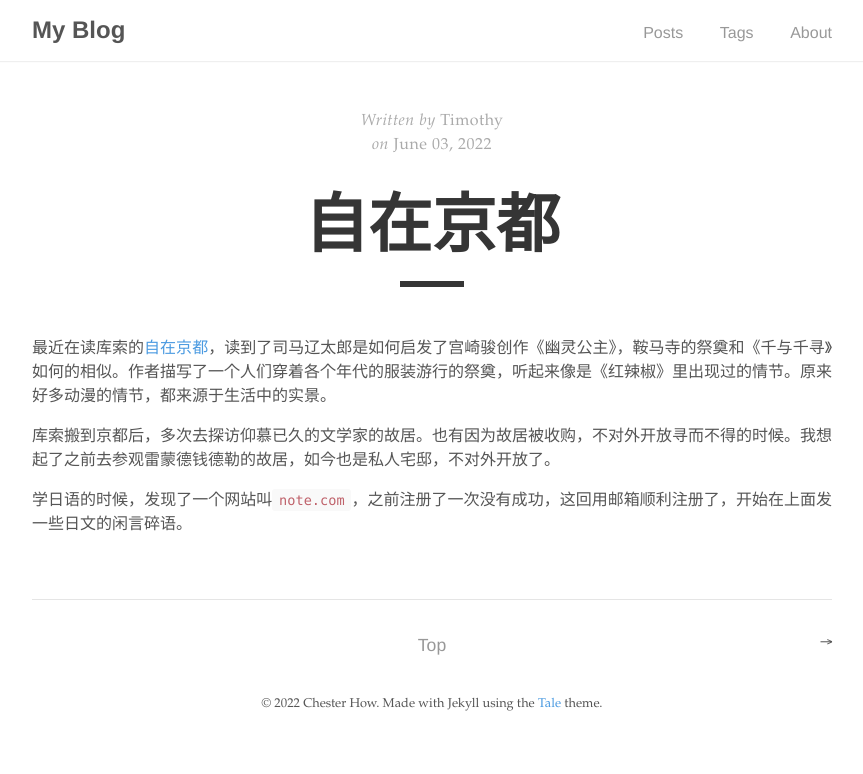
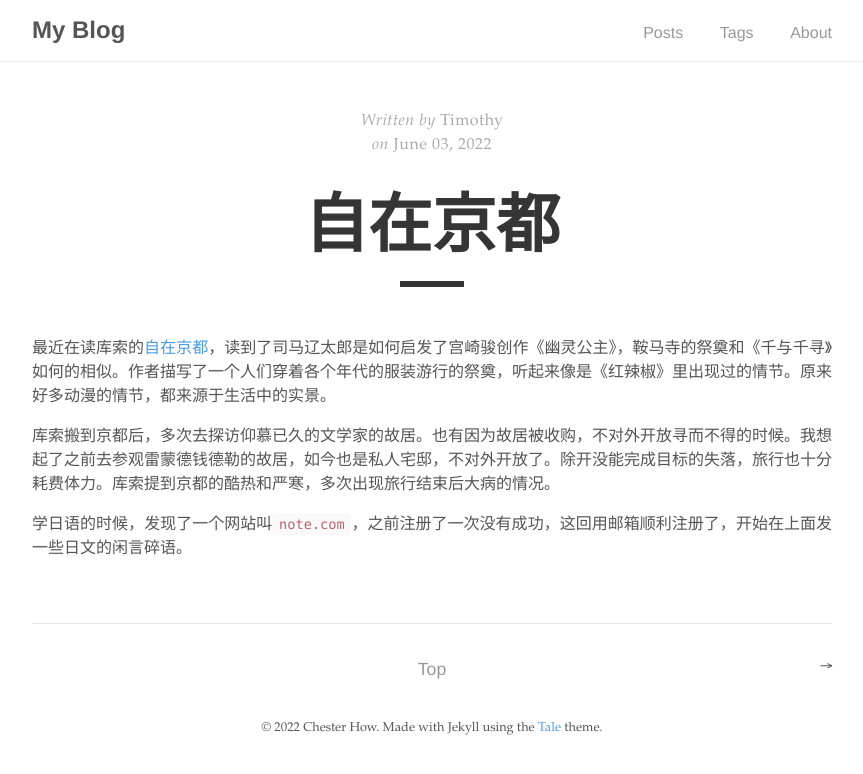
Before and after one commit to sholmes-221/sholmes-221.github.io, a Jekyll site: the page built from _posts/2022-06-03-kyoto.md, in a window 1280 px wide. Shown: the top 774 px of the page, without its empty margins (208-1071 px from the left). Built offline with Jekyll 4.4.1, drawn with Linux system fonts in a browser that asks for light colours.

Commit message:
Update 2022-06-03-kyoto.md

```diff
--- a/_posts/2022-06-03-kyoto.md
+++ b/_posts/2022-06-03-kyoto.md
@@ -7,6 +7,6 @@ tags: book
 
 最近在读库索的[自在京都](https://book.douban.com/subject/33429537/)，读到了司马辽太郎是如何启发了宫崎骏创作《幽灵公主》，鞍马寺的祭奠和《千与千寻》如何的相似。作者描写了一个人们穿着各个年代的服装游行的祭奠，听起来像是《红辣椒》里出现过的情节。原来好多动漫的情节，都来源于生活中的实景。
 
-库索搬到京都后，多次去探访仰慕已久的文学家的故居。也有因为故居被收购，不对外开放寻而不得的时候。我想起了之前去参观雷蒙德钱德勒的故居，如今也是私人宅邸，不对外开放了。
+库索搬到京都后，多次去探访仰慕已久的文学家的故居。也有因为故居被收购，不对外开放寻而不得的时候。我想起了之前去参观雷蒙德钱德勒的故居，如今也是私人宅邸，不对外开放了。除开没能完成目标的失落，旅行也十分耗费体力。库索提到京都的酷热和严寒，多次出现旅行结束后大病的情况。
 
 学日语的时候，发现了一个网站叫`note.com`，之前注册了一次没有成功，这回用邮箱顺利注册了，开始在上面发一些日文的闲言碎语。
```
